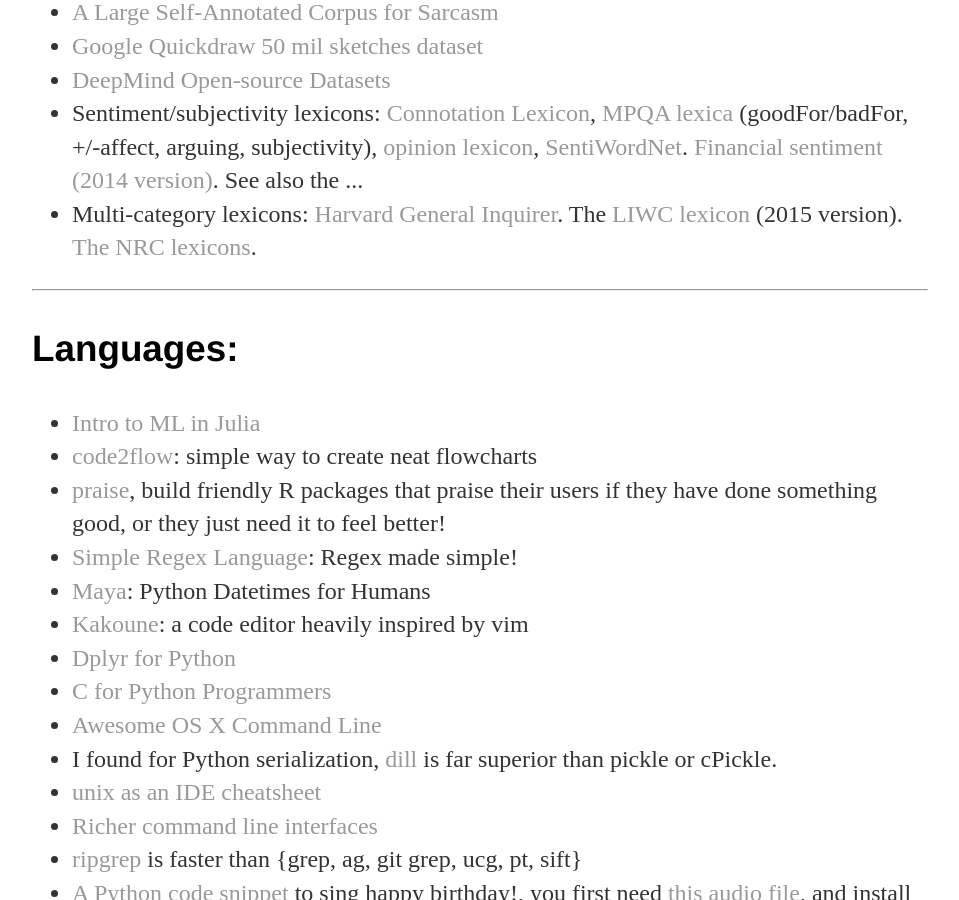
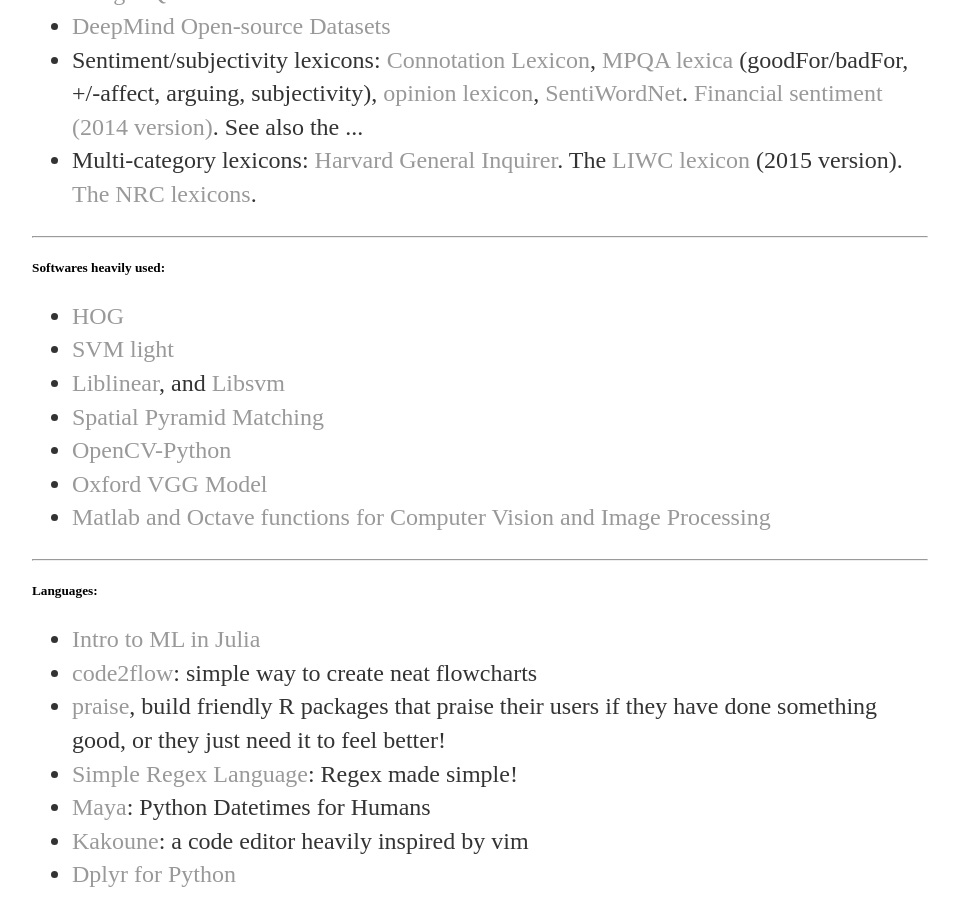
Before and after one commit to shenglih/shenglih.github.io, a Jekyll site: the page built from memo/index.html, in a window 1280 px wide and 900 px high, scrolled down 672 px. Shown: the whole window, without its empty margins (160-1119 px from the left). Built offline with Jekyll 4.4.1, drawn with Linux system fonts in a browser that asks for light colours.

Commit message:
Update index.html

```diff
--- a/memo/index.html
+++ b/memo/index.html
@@ -3,7 +3,7 @@
 title: Shengli Hu, Memo
 ---
 <div class="blurb">
-	<h3>Datasets/Databases: </h3>
+	<h5>Datasets/Databases: </h5>
 	<ul>
 
 		<li><a href="https://docs.google.com/spreadsheets/d/1AQvZ7-Kg0lSZtG1wlgbIsrm90HaTZrJGQMz-uKRRlFw/htmlview#gid=0"> Datasets for Machine Learning</a></li>
@@ -26,12 +26,20 @@
 		<li>Sentiment/subjectivity lexicons:  <a href="http://www3.cs.stonybrook.edu/~ychoi/connotation/" target="_blank">Connotation Lexicon</a>, <a href="http://mpqa.cs.pitt.edu/" target="_blank">MPQA lexica</a> (goodFor/badFor, +/-affect, arguing, subjectivity), <a href="https://www.cs.uic.edu/~liub/FBS/sentiment-analysis.html" target="_blank">opinion lexicon</a>, <a href="http://sentiwordnet.isti.cnr.it/" target="_blank">SentiWordNet</a>. <a href="http://www3.nd.edu/~mcdonald/Word_Lists.html" target="_blank">Financial sentiment (2014 version)</a>. See also the ...</li>
 		<li>Multi-category lexicons: <a href="http://www.wjh.harvard.edu/~inquirer/homecat.htm" target="_blank">Harvard General Inquirer</a>. The <a href="http://liwc.wpengine.com/" target="_blank">LIWC lexicon</a> (2015 version). <a href="http://www.saifmohammad.com/WebPages/lexicons.html" target="_blank">The NRC lexicons</a>.</li>
   </ul>
-
-
+	<hr>
+	<h5> Softwares heavily used:</h5>
+	<ul>
+		<li><a href="http://pascal.inrialpes.fr/soft/olt/"> HOG </a></li>
+		<li><a href="http://svmlight.joachims.org/"> SVM light </a></li>
+		<li><a href="https://www.csie.ntu.edu.tw/~cjlin/liblinear/">Liblinear</a>, and <a href="https://www.csie.ntu.edu.tw/~cjlin/libsvm/"> Libsvm</a></li>
+		<li><a href="https://github.com/wihoho/Image-Recognition"> Spatial Pyramid Matching</a></li>
+		<li><a href="http://docs.opencv.org/3.0-beta/doc/py_tutorials/py_tutorials.html"> OpenCV-Python</a></li>
+		<li><a href="http://www.robots.ox.ac.uk/~vgg/research/very_deep/"> Oxford VGG Model </a></li>
+		<li><a href="http://www.peterkovesi.com/matlabfns/"> Matlab and Octave functions for Computer Vision and Image Processing</a></li>
 	</ul>
 
 	<hr>
-	<h3>Languages:</h3>
+	<h5>Languages:</h5>
 	<ul>
 		<li><a href="http://juliacomputing.com/blog/2016/09/28/knn-char-recognition.html"> Intro to ML in Julia</a></li>
 		<li><a href="https://code2flow.com"> code2flow</a>: simple way to create neat flowcharts </li>
@@ -50,7 +58,7 @@
 		<li>Latex: how to make documents look like written by <a href="http://tex.stackexchange.com/questions/29402/how-do-i-make-my-document-look-like-it-was-written-by-a-cthulhu-worshipping-madm">Cthulhu-worshipping madman?</a></li>
 		<li><a href="https://github.com/Rdatatable/data.table/wiki/Benchmarks-%3A-Grouping"> data.table, dplyr, pandas benchmarking </a></li>
 		<li><a href="/memo/cf_languages.pdf">A Comparison of Programming Languages in Economics</a></li>
-              <li><a href="https://tryolabs.com/blog/2016/12/20/top-10-python-libraries-of-2016/"> Top 10 Python libraries of 2016</a></li>
+                <li><a href="https://tryolabs.com/blog/2016/12/20/top-10-python-libraries-of-2016/"> Top 10 Python libraries of 2016</a></li>
 		<li><a href="https://maryrosecook.com/blog/post/a-practical-introduction-to-functional-programming"> Functional Programming with Python</a></li>
 		<li><a href="http://hyperpolyglot.org">Hyperpolyglot</a></li>
 		<li><a href="https://bookdown.org/jandeleeuw6/apl/">APL in R</a></li>
@@ -67,7 +75,7 @@
 		<li><a href="http://bokeh.pydata.org/en/latest/"> Bokeh</a>: Python Interactive Visualization Library</li>
 	</ul>
 	<hr>
-	<h3>Servers:</h3>
+	<h5>Servers:</h5>
 	<ul>
 		<li><a href="https://thisdata.com/blog/using-aws-lambda-to-call-and-text-you-when-your-servers-are-down/"> Using AWS Lambda to call and text you when your server is down </a> </li>
 		<li><a href="https://blogs.technet.microsoft.com/dataplatforminsider/2016/12/16/sql-server-on-linux-how-introduction/"> Making SQL Server Run on Linux </a></li>
@@ -79,7 +87,7 @@
 
 	</ul>
 	<hr>
-	<h3>Fun stuff...</h3>
+	<h5>Fun stuff...</h5>
 	<ul>
 		<li><a href="http://fsecurify.com/how-to-learn-hacking/"> How to learn hacking </a> </li>
 		<li><a href="https://github.com/dhamaniasad/HeadlessBrowsers/blob/master/README.md"> Headless browsers </a> </li>
@@ -108,7 +116,7 @@
 
 	</ul>
 	<hr>
-	<h3> ML/AI/DP/NLP/CL/CV/...</h3>
+	<h5> ML/AI/DP/NLP/CL/CV/...</h5>
 	<ul>
 		<li><a href="https://github.com/sbrugman/deep-learning-papers/blob/master/README.md"> Deep Learning Papers by Task</a></li>
 		<li><a href="https://explosion.ai/blog/deep-learning-formula-nlp"> Embed, Encode, Attend, Predict </a></li>
@@ -141,7 +149,7 @@
 		<li><a href="https://github.com/rguthrie3/DeepLearningForNLPInPytorch"> Deep Learning For NLP in PyTorch</a></li>
 	</ul>
 	<hr>
-	<h3>Books and Courses:</h3>
+	<h5>Books and Courses:</h5>
 	<ul>
 		<li><a href="https://www.amazon.com/dp/0199778183/ref=wl_it_dp_o_pC_S_ttl?_encoding=UTF8&colid=IRZAANH4ANCB&coliid=I1RW0WMKO3E371"> Most Underappreciated</a></li>
 		<li><a href="http://web.stanford.edu/class/cs424p/"> Extracting Social Meaning and Sentiment</a></li>
@@ -180,7 +188,7 @@
 
 	</ul>
 	<hr>
-	<h3> Conferences:</h3>
+	<h5> Conferences:</h5>
 	<ul>
 		<li><a href="http://www.wikicfp.com/cfp/"> A Wiki for Call For Papers</a></li>
 		<li><a href="http://cs.rochester.edu/~omidb/nlpcalendar/"> NLP Calendar</a>, and <a href="https://www.cs.rochester.edu/~tetreaul/conferences.html">the old NLP Calendar</a></li>
```
